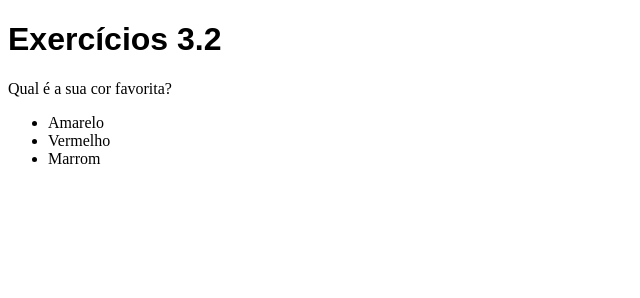
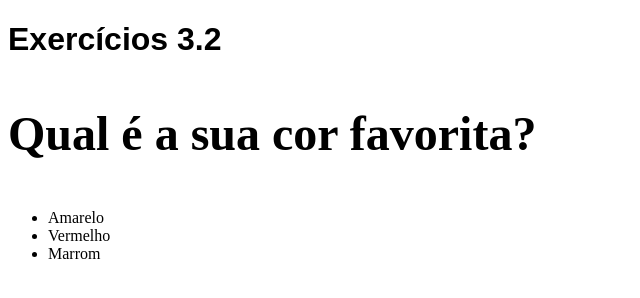
Before and after one commit to ferreirajessica/trybe-exercises, a plain HTML site: page index.html in a window 1280 px wide. Shown: the whole page, without its empty margins (0-640 px from the left). Drawn offline with Linux system fonts and the light colour scheme.

```diff
--- a/index.html
+++ b/index.html
@@ -1,5 +1,6 @@
 <!DOCTYPE html>
 <html lang="pt-br">
+
 <head>
     <meta charset="UTF-8">
     <title>HTML</title>
@@ -8,8 +9,16 @@ h1 {
             font-family: sans-serif;
         }
 
+        p {
+            font-weight: 600;
+            font-size: 48px;
+        }
+        body {
+            font-size: 16px;
+        }
     </style>
 </head>
+
 <body>
     <h1>Exercícios 3.2</h1>
     <p>Qual é a sua cor favorita?</p>
@@ -19,4 +28,5 @@ h1 {
         <li>Marrom</li>
     </ul>
 </body>
+
 </html>
```
Lines whose indentation alone changed are shown as unchanged.
